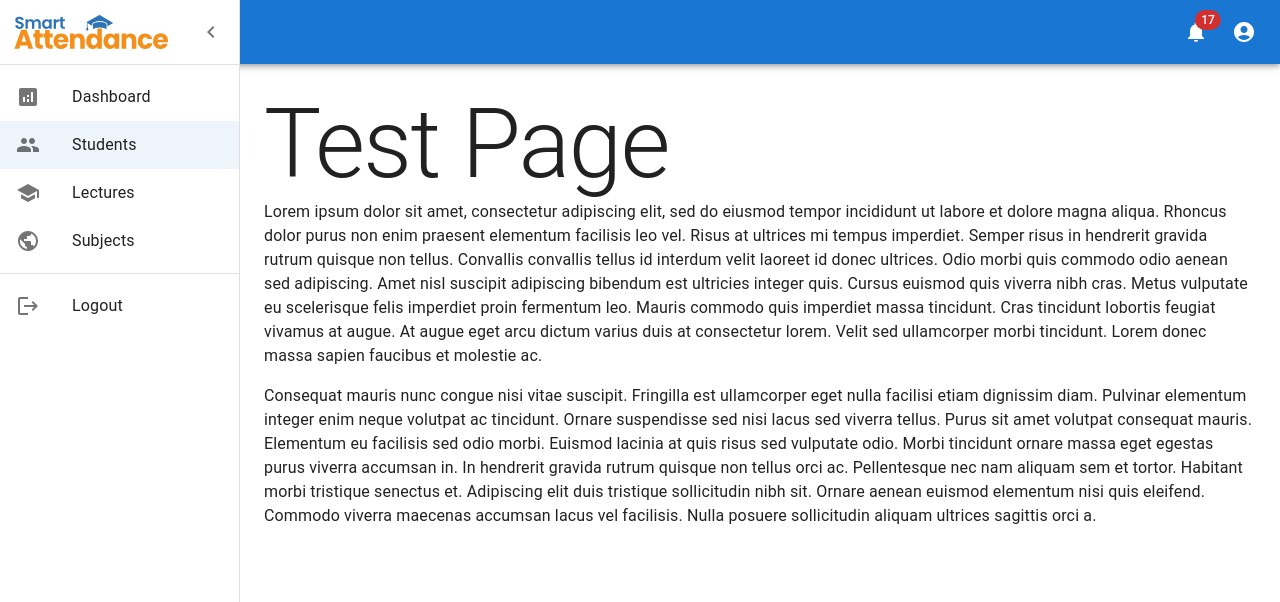
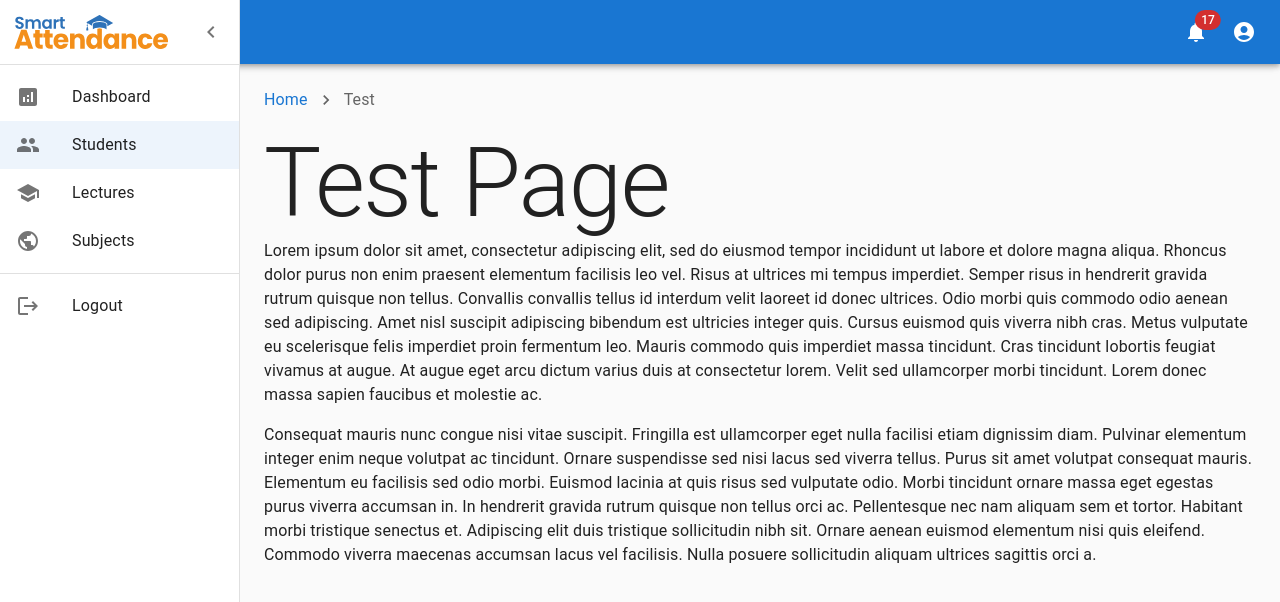
Before and after one commit to VishwaDeAero/Smart-Attendance-AdminPanel, a React (Create React App) app: page /test in a window 1280 px wide. Shown: the top 602 px of the page. Built offline with nearby package versions, Linux system fonts and the light colour scheme.

Commit message:
Breadcrumbs Added to Layout

```diff
--- /dev/null
+++ b/src/components/Breadcrumb.js
@@ -0,0 +1,41 @@
+import React from 'react'
+import { useLocation } from 'react-router-dom'
+import { NavigateNext } from '@mui/icons-material'
+import { Breadcrumbs, Container, Link } from '@mui/material'
+
+const Breadcrumb = () => {
+
+    const location = useLocation();
+
+    const capitalizeFirstLetter = (string) => {
+        return string.charAt(0).toUpperCase() + string.slice(1);
+    };
+
+    return (
+        <Container disableGutters={true} sx={{
+            paddingBottom: '15px',
+        }}>
+            <Breadcrumbs
+                separator={<NavigateNext fontSize="small" />}
+                aria-label="breadcrumb"
+            >
+                <Link underline='hover' color="primary" href="/">
+                    Home
+                </Link>
+                {location.pathname.split('/').filter(Boolean).map((segment, index, array) => {
+                    const url = `/${array.join('/')}`;
+                    return <Link
+                        underline='hover'
+                        key={url}
+                        color="inherit"
+                        href={url}
+                    >
+                        {capitalizeFirstLetter(segment)}
+                    </Link>
+                })}
+            </Breadcrumbs>
+        </Container>
+    )
+}
+
+export default Breadcrumb
--- a/src/components/MainLayout.js
+++ b/src/components/MainLayout.js
@@ -1,15 +1,18 @@
 import * as React from 'react';
-import Box from '@mui/material/Box';
-import CssBaseline from '@mui/material/CssBaseline';
-import Toolbar from '@mui/material/Toolbar';
-import SideDrawer from './SideDrawer';
-import { styled } from '@mui/material';
-import HeaderBar from './HeaderBar';
+import Box from '@mui/material/Box'
+import CssBaseline from '@mui/material/CssBaseline'
+import Toolbar from '@mui/material/Toolbar'
+import SideDrawer from './SideDrawer'
+import { styled } from '@mui/material'
+import HeaderBar from './HeaderBar'
+import Breadcrumb from './Breadcrumb';
+import { grey } from '@mui/material/colors';
 
 const drawerWidth = 240;
 
 const Main = styled('main', { shouldForwardProp: (prop) => prop !== 'open' })(
     ({ theme, open }) => ({
+        backgroundColor: grey[50],
         flexGrow: 1,
         padding: theme.spacing(3),
         transition: theme.transitions.create('margin', {
@@ -26,7 +29,7 @@ const Main = styled('main', { shouldForwardProp: (prop) => prop !== 'open' })(
     }),
 );
 
-export default function MainLayout({children}) {
+export default function MainLayout({ children }) {
 
     const [open, setOpen] = React.useState(true);
 
@@ -34,13 +37,15 @@ export default function MainLayout({children}) {
         setOpen(false);
     };
 
+
     return (
         <Box sx={{ display: 'flex' }}>
             <CssBaseline />
-            <HeaderBar drawerWidth={drawerWidth} open={open} setOpen={setOpen}/>
+            <HeaderBar drawerWidth={drawerWidth} open={open} setOpen={setOpen} />
             <SideDrawer drawerWidth={drawerWidth} open={open} handleDrawerClose={handleDrawerClose} />
             <Main open={open}>
                 <Toolbar /> {/* Do not delete, this keeps the gap from top */}
+                    <Breadcrumb/>
                 {children}
             </Main>
         </Box>
```
